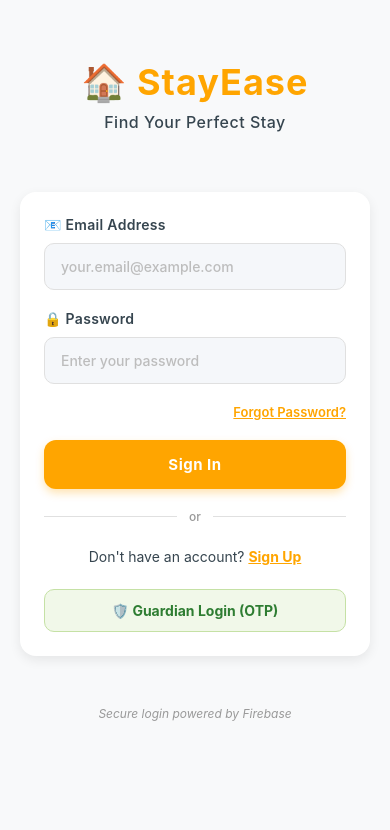
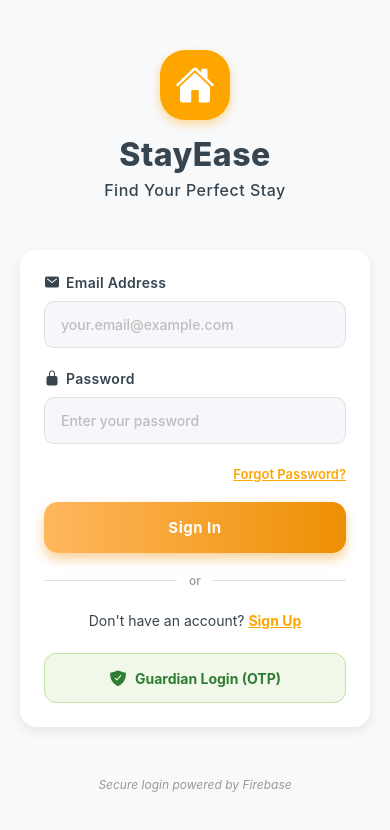
Before and after one commit to P-arjunie/StayEase, a React Native app: screen /Login in a window 390 px wide. Shown: the top 830 px of the page. Built offline with nearby package versions, Linux system fonts and the light colour scheme; no server answers.

Commit message:
feat: enhance UI with animated buttons and skeleton loaders; integrate Ionicons for improved iconography

```diff
--- a/BrowseProperties.js
+++ b/BrowseProperties.js
@@ -3,6 +3,10 @@
 import { SafeAreaView } from "react-native-safe-area-context";
 import { collection, getDocs } from 'firebase/firestore';
 import { db, auth, getUserProfile } from "./config/firebase";
+import { Ionicons } from '@expo/vector-icons';
+import { PropertyCardSkeleton } from './components/SkeletonLoader';
+import AnimatedButton from './components/AnimatedButton';
+import { LinearGradient } from 'expo-linear-gradient';
 
 const BrowseProperties = ({ navigation }) => {
 	const [properties, setProperties] = useState([]);
@@ -149,7 +153,7 @@
 						onChangeText={handleSearch}
 						placeholderTextColor="#BDBDBD"
 					/>
-					<Text style={styles.searchIcon}>🔍</Text>
+					<Ionicons name="search" size={18} color="#757575" style={styles.searchIcon} />
 				</View>
 
 				{/* Properties Count */}
@@ -161,13 +165,14 @@
 
 				{/* Loading State */}
 				{loading ? (
-					<View style={styles.centerContainer}>
-						<ActivityIndicator size="large" color="#FFA500" />
-						<Text style={styles.loadingText}>Loading properties...</Text>
+					<View style={styles.propertiesContainer}>
+						<PropertyCardSkeleton />
+						<PropertyCardSkeleton />
+						<PropertyCardSkeleton />
 					</View>
 				) : filteredProperties.length === 0 ? (
 					<View style={styles.emptyState}>
-						<Text style={styles.emptyIcon}>🏠</Text>
+						<Ionicons name="home-outline" size={56} color="#E0E0E0" style={{ marginBottom: 12 }} />
 						<Text style={styles.emptyText}>
 							{properties.length === 0 ? 'No properties available yet' : 'No properties match your search'}
 						</Text>
@@ -178,13 +183,13 @@
 				) : (
 					<View style={styles.propertiesContainer}>
 						{filteredProperties.map((property, index) => (
-							<TouchableOpacity
+							<AnimatedButton
 								key={index}
 								style={styles.propertyCard}
 								onPress={() => handleViewProperty(property)}
-								activeOpacity={0.9}
 							>
-								<Image
+								<View style={{ overflow: 'hidden', borderRadius: 12 }}>
+									<Image
 									source={{ uri: property.image || "https://storage.googleapis.com/tagjs-prod.appspot.com/v1/0G0oCbffgQ/conpoajh_expires_30_days.png" }}
 									resizeMode="cover"
 									style={styles.propertyImage}
@@ -199,19 +204,22 @@
 
 								<View style={styles.propertyContent}>
 									<Text style={styles.propertyName}>{property.name}</Text>
-									<Text style={styles.propertyLocation}>📍 {property.address}</Text>
+									<View style={styles.locationContainer}>
+										<Ionicons name="location" size={14} color="#757575" />
+										<Text style={styles.propertyLocation}>{property.address}</Text>
+									</View>
 
 									<View style={styles.propertyMetaRow}>
 										<View style={styles.metaItem}>
-											<Text style={styles.metaIcon}>🛏️</Text>
+											<Ionicons name="bed-outline" size={16} color="#757575" />
 											<Text style={styles.metaText}>{property.bedrooms} Bed</Text>
 										</View>
 										<View style={styles.metaItem}>
-											<Text style={styles.metaIcon}>🚿</Text>
+											<Ionicons name="water-outline" size={16} color="#757575" />
 											<Text style={styles.metaText}>{property.bathrooms} Bath</Text>
 										</View>
 										<View style={styles.metaItem}>
-											<Text style={styles.metaIcon}>👥</Text>
+											<Ionicons name="people-outline" size={16} color="#757575" />
 											<Text style={styles.metaText}>{property.availableTenants}/{property.totalTenants}</Text>
 										</View>
 									</View>
@@ -220,14 +228,19 @@
 										Rs {property.monthlyRent?.toLocaleString()}/month
 									</Text>
 
-									<TouchableOpacity
-										style={styles.viewButton}
-										onPress={() => handleViewProperty(property)}
-									>
-										<Text style={styles.viewButtonText}>View Details</Text>
+									<TouchableOpacity onPress={() => handleViewProperty(property)}>
+										<LinearGradient
+											colors={['#FFB75E', '#ED8F03']}
+											style={styles.viewButton}
+											start={{ x: 0, y: 0 }}
+											end={{ x: 1, y: 0 }}
+										>
+											<Text style={styles.viewButtonText}>View Details</Text>
+										</LinearGradient>
 									</TouchableOpacity>
 								</View>
-							</TouchableOpacity>
+								</View>
+							</AnimatedButton>
 						))}
 					</View>
 				)}
@@ -361,10 +374,15 @@
 		color: '#36454F',
 		marginBottom: 4,
 	},
+	locationContainer: {
+		flexDirection: 'row',
+		alignItems: 'center',
+		marginBottom: 10,
+	},
 	propertyLocation: {
 		fontSize: 13,
 		color: '#757575',
-		marginBottom: 10,
+		marginLeft: 4,
 	},
 	propertyMetaRow: {
 		flexDirection: 'row',
--- a/LandlordDashboard.js
+++ b/LandlordDashboard.js
@@ -3,6 +3,10 @@
 import { SafeAreaView } from "react-native-safe-area-context";
 import { auth } from "./config/firebase";
 import { getLandlordProperties } from "./config/firebase";
+import { Ionicons } from '@expo/vector-icons';
+import { PropertyCardSkeleton } from './components/SkeletonLoader';
+import AnimatedButton from './components/AnimatedButton';
+import { LinearGradient } from 'expo-linear-gradient';
 
 const LandlordDashboard = ({ navigation }) => {
 	const [properties, setProperties] = useState([]);
@@ -63,7 +67,10 @@
 				{/* Header */}
 				<View style={styles.header}>
 					<View style={styles.headerContent}>
-						<Text style={styles.headerTitle}>🏠 StayEase</Text>
+						<View style={{ flexDirection: 'row', alignItems: 'center', marginBottom: 4 }}>
+							<Ionicons name="home" size={20} color="#FFFFFF" style={{ marginRight: 6 }} />
+							<Text style={styles.headerTitle}>StayEase</Text>
+						</View>
 						<Text style={styles.headerSubtitle}>Manage your properties and tenants</Text>
 					</View>
 					<TouchableOpacity onPress={handleLogout} style={styles.logoutButton}>
@@ -95,15 +102,21 @@
 						style={styles.statCard}
 						onPress={() => navigation.navigate('FinancesTab')}
 					>
-						<Text style={styles.statNumber}>💳</Text>
+						<Ionicons name="card" size={28} color="#FFA500" style={{ marginBottom: 6 }} />
 						<Text style={styles.statLabel}>View Payments</Text>
 					</TouchableOpacity>
 				</View>
 
-				{/* Add Property Button */}
-				<TouchableOpacity style={styles.addButton} onPress={handleAddProperty}>
-					<Text style={styles.addButtonText}>+ Add New Property</Text>
-				</TouchableOpacity>
+				<AnimatedButton onPress={handleAddProperty}>
+					<LinearGradient
+						colors={['#FFB75E', '#ED8F03']}
+						style={styles.addButton}
+						start={{ x: 0, y: 0 }}
+						end={{ x: 1, y: 0 }}
+					>
+						<Text style={styles.addButtonText}>+ Add New Property</Text>
+					</LinearGradient>
+				</AnimatedButton>
 
 				{/* Properties Section */}
 				<View style={styles.section}>
@@ -111,8 +124,9 @@
 				</View>
 
 				{loading ? (
-					<View style={styles.centerContainer}>
-						<ActivityIndicator size="large" color="#FFA500" />
+					<View style={{ paddingHorizontal: 20 }}>
+						<PropertyCardSkeleton />
+						<PropertyCardSkeleton />
 					</View>
 				) : properties.length === 0 ? (
 					<View style={styles.emptyState}>
@@ -130,7 +144,10 @@
 							<View style={styles.propertyContent}>
 								<Text style={styles.propertyName}>{property.name}</Text>
 								<View style={styles.propertyMeta}>
-									<Text style={styles.propertyLocation}>📍 {property.address}</Text>
+									<View style={{ flexDirection: 'row', alignItems: 'center', flex: 1 }}>
+										<Ionicons name="location" size={12} color="#757575" style={{ marginRight: 4 }} />
+										<Text style={styles.propertyLocation}>{property.address}</Text>
+									</View>
 									<View style={[styles.statusBadge, property.status === 'active' ? styles.activeBadge : styles.inactiveBadge]}>
 										<Text style={styles.statusText}>
 											{property.status === 'active' ? '✓ Active' : '○ Inactive'}
@@ -139,8 +156,14 @@
 								</View>
 								<Text style={styles.propertyPrice}>Rs {property.monthlyRent?.toLocaleString()}/month</Text>
 								<View style={styles.propertyDetails}>
-									<Text style={styles.detailText}>🛏️ {property.bedrooms} Bed</Text>
-									<Text style={styles.detailText}>🚿 {property.bathrooms} Bath</Text>
+									<View style={{ flexDirection: 'row', alignItems: 'center' }}>
+										<Ionicons name="bed-outline" size={14} color="#757575" style={{ marginRight: 4 }} />
+										<Text style={styles.detailText}>{property.bedrooms} Bed</Text>
+									</View>
+									<View style={{ flexDirection: 'row', alignItems: 'center' }}>
+										<Ionicons name="water-outline" size={14} color="#757575" style={{ marginRight: 4 }} />
+										<Text style={styles.detailText}>{property.bathrooms} Bath</Text>
+									</View>
 								</View>
 								<View style={styles.actionButtons}>
 									<TouchableOpacity
@@ -188,7 +211,6 @@
 		fontSize: 22,
 		fontWeight: 'bold',
 		color: '#FFFFFF',
-		marginBottom: 4,
 	},
 	headerSubtitle: {
 		fontSize: 13,
--- a/Login.js
+++ b/Login.js
@@ -4,6 +4,9 @@
 import { loginWithEmail, getUserProfile } from './config/firebase';
 import { getAuth, signOut } from 'firebase/auth';
 import { handleError } from './utils/errorHandler';
+import { Ionicons } from '@expo/vector-icons';
+import { LinearGradient } from 'expo-linear-gradient';
+import AnimatedButton from './components/AnimatedButton';
 
 const auth = getAuth();
 
@@ -48,13 +51,19 @@
 		<SafeAreaView style={styles.container}>
 			<ScrollView style={styles.scrollView} showsVerticalScrollIndicator={false}>
 				<View style={styles.header}>
-					<Text style={styles.logo}>🏠 StayEase</Text>
+					<View style={styles.logoContainer}>
+						<Ionicons name="home" size={40} color="#FFFFFF" />
+					</View>
+					<Text style={styles.logoText}>StayEase</Text>
 					<Text style={styles.subtitle}>Find Your Perfect Stay</Text>
 				</View>
 
 				<View style={styles.formContainer}>
 					<View style={styles.inputGroup}>
-						<Text style={styles.label}>📧 Email Address</Text>
+						<View style={styles.labelContainer}>
+							<Ionicons name="mail" size={16} color="#36454F" style={styles.labelIcon} />
+							<Text style={styles.label}>Email Address</Text>
+						</View>
 						<TextInput
 							style={styles.input}
 							placeholder="your.email@example.com"
@@ -67,7 +76,10 @@
 					</View>
 
 					<View style={styles.inputGroup}>
-						<Text style={styles.label}>🔒 Password</Text>
+						<View style={styles.labelContainer}>
+							<Ionicons name="lock-closed" size={16} color="#36454F" style={styles.labelIcon} />
+							<Text style={styles.label}>Password</Text>
+						</View>
 						<TextInput
 							style={styles.input}
 							placeholder="Enter your password"
@@ -82,16 +94,21 @@
 						<Text style={styles.forgotPassword}>Forgot Password?</Text>
 					</TouchableOpacity>
 
-					<TouchableOpacity
-						style={[styles.button, loading && styles.buttonDisabled]}
+					<AnimatedButton
 						onPress={handleSignIn}
 						disabled={loading}
-						activeOpacity={0.8}
 					>
-						<Text style={styles.buttonText}>
-							{loading ? "Signing In..." : "Sign In"}
-						</Text>
-					</TouchableOpacity>
+						<LinearGradient
+							colors={['#FFB75E', '#ED8F03']}
+							style={[styles.button, loading && styles.buttonDisabled]}
+							start={{ x: 0, y: 0 }}
+							end={{ x: 1, y: 0 }}
+						>
+							<Text style={styles.buttonText}>
+								{loading ? "Signing In..." : "Sign In"}
+							</Text>
+						</LinearGradient>
+					</AnimatedButton>
 
 					<View style={styles.divider}>
 						<View style={styles.dividerLine}></View>
@@ -106,12 +123,12 @@
 						</TouchableOpacity>
 					</View>
 
-					<TouchableOpacity
-						style={styles.guardianLoginButton}
-						onPress={() => navigation.navigate('GuardianLogin')}
-					>
-						<Text style={styles.guardianLoginText}>🛡️ Guardian Login (OTP)</Text>
-					</TouchableOpacity>
+					<AnimatedButton onPress={() => navigation.navigate('GuardianLogin')}>
+						<View style={styles.guardianLoginButton}>
+							<Ionicons name="shield-checkmark" size={18} color="#2E7D32" style={{ marginRight: 8 }} />
+							<Text style={styles.guardianLoginText}>Guardian Login (OTP)</Text>
+						</View>
+					</AnimatedButton>
 				</View>
 
 				<View style={styles.footer}>
@@ -132,17 +149,31 @@
 		paddingHorizontal: 20,
 	},
 	header: {
-		paddingVertical: 60,
+		paddingVertical: 50,
 		paddingHorizontal: 20,
 		alignItems: 'center',
 		justifyContent: 'center',
 	},
-	logo: {
-		fontSize: 36,
-		fontWeight: 'bold',
-		color: '#FFA500',
-		marginBottom: 8,
-		letterSpacing: 1,
+	logoContainer: {
+		backgroundColor: '#FFA500',
+		width: 70,
+		height: 70,
+		borderRadius: 25,
+		alignItems: 'center',
+		justifyContent: 'center',
+		marginBottom: 15,
+		shadowColor: '#FFA500',
+		shadowOpacity: 0.4,
+		shadowOffset: { width: 0, height: 4 },
+		shadowRadius: 10,
+		elevation: 8,
+	},
+	logoText: {
+		fontSize: 32,
+		fontWeight: '800',
+		color: '#36454F',
+		marginBottom: 6,
+		letterSpacing: 0.5,
 	},
 	subtitle: {
 		fontSize: 16,
@@ -162,13 +193,20 @@
 		elevation: 8,
 	},
 	inputGroup: {
-		marginBottom: 20,
+		marginBottom: 22,
+	},
+	labelContainer: {
+		flexDirection: 'row',
+		alignItems: 'center',
+		marginBottom: 10,
+	},
+	labelIcon: {
+		marginRight: 6,
 	},
 	label: {
 		fontSize: 14,
 		fontWeight: '600',
 		color: '#36454F',
-		marginBottom: 10,
 		letterSpacing: 0.3,
 	},
 	input: {
@@ -194,15 +232,14 @@
 	button: {
 		alignItems: 'center',
 		justifyContent: 'center',
-		backgroundColor: '#FFA500',
-		borderRadius: 12,
-		paddingVertical: 15,
+		borderRadius: 14,
+		paddingVertical: 16,
 		marginBottom: 20,
-		shadowColor: '#FFA500',
-		shadowOpacity: 0.3,
-		shadowOffset: { width: 0, height: 4 },
-		shadowRadius: 8,
-		elevation: 6,
+		shadowColor: '#ED8F03',
+		shadowOpacity: 0.4,
+		shadowOffset: { width: 0, height: 6 },
+		shadowRadius: 12,
+		elevation: 8,
 	},
 	buttonDisabled: {
 		backgroundColor: '#CCCCCC',
@@ -247,12 +284,14 @@
 	},
 	guardianLoginButton: {
 		marginTop: 24,
-		paddingVertical: 12,
+		paddingVertical: 14,
 		backgroundColor: '#F1F8E9',
-		borderRadius: 10,
+		borderRadius: 12,
 		borderWidth: 1,
 		borderColor: '#C5E1A5',
+		flexDirection: 'row',
 		alignItems: 'center',
+		justifyContent: 'center',
 	},
 	guardianLoginText: {
 		color: '#2E7D32',
--- a/StudentDashboard.js
+++ b/StudentDashboard.js
@@ -2,6 +2,9 @@
 import { View, ScrollView, Text, TouchableOpacity, StyleSheet } from "react-native";
 import { SafeAreaView } from "react-native-safe-area-context";
 import { auth, getUserProfile } from "./config/firebase";
+import { Ionicons } from '@expo/vector-icons';
+import AnimatedButton from './components/AnimatedButton';
+import { LinearGradient } from 'expo-linear-gradient';
 
 const StudentDashboard = ({ navigation }) => {
 	const [userProfile, setUserProfile] = useState(null);
@@ -33,7 +36,7 @@
 
 				{userProfile?.guardianOverridden && (
 					<View style={styles.guardianAlert}>
-						<Text style={styles.guardianAlertIcon}>🛡️</Text>
+						<Ionicons name="shield-checkmark" size={24} color="#2E7D32" style={{ marginRight: 10 }} />
 						<View style={styles.guardianAlertTextContainer}>
 							<Text style={styles.guardianAlertTitle}>Guardian Linked & Active</Text>
 							<Text style={styles.guardianAlertText}>
@@ -100,11 +103,16 @@
 
 
 
-				<TouchableOpacity style={styles.buttonLogout} onPress={() => navigation.navigate('Login')}>
-					<Text style={styles.text6}>
-						{"Logout"}
-					</Text>
-				</TouchableOpacity>
+				<AnimatedButton onPress={() => navigation.navigate('Login')}>
+					<LinearGradient
+						colors={['#E74C3C', '#C0392B']}
+						style={styles.buttonLogout}
+						start={{ x: 0, y: 0 }}
+						end={{ x: 1, y: 0 }}
+					>
+						<Text style={styles.text6}>Logout</Text>
+					</LinearGradient>
+				</AnimatedButton>
 			</ScrollView>
 		</SafeAreaView>
 	);
@@ -153,10 +161,6 @@
 		marginHorizontal: 20,
 		marginBottom: 20,
 		alignItems: 'center',
-	},
-	guardianAlertIcon: {
-		fontSize: 24,
-		marginRight: 10,
 	},
 	guardianAlertTextContainer: {
 		flex: 1,
--- a/StudentRegistration.js
+++ b/StudentRegistration.js
@@ -4,6 +4,8 @@
 import * as ImagePicker from 'expo-image-picker';
 import { registerWithEmail, createUserProfile } from './config/firebase';
 import SelectPicker from './components/SelectPicker';
+import AnimatedButton from './components/AnimatedButton';
+import { LinearGradient } from 'expo-linear-gradient';
 import { validateEmail, validateMobile, validatePassword, validateBudgetRange, validateStudentID } from './utils/validations';
 import { handleError } from './utils/errorHandler';
 
@@ -233,9 +235,11 @@
 								</View>
 
 								<View style={styles.wizardNav}>
-									<TouchableOpacity style={styles.nextButton} onPress={() => setStep(2)}>
-										<Text style={styles.buttonText}>Next →</Text>
-									</TouchableOpacity>
+									<AnimatedButton style={{ flex: 1 }} onPress={() => setStep(2)}>
+										<LinearGradient colors={['#FFB75E', '#ED8F03']} style={styles.nextButton} start={{ x: 0, y: 0 }} end={{ x: 1, y: 0 }}>
+											<Text style={styles.buttonText}>Next →</Text>
+										</LinearGradient>
+									</AnimatedButton>
 								</View>
 								</>)}
 
@@ -277,9 +281,11 @@
 								</View>
 
 								<View style={styles.wizardNav}>
-									<TouchableOpacity style={styles.nextButton} onPress={() => setStep(3)}>
-										<Text style={styles.buttonText}>Next →</Text>
-									</TouchableOpacity>
+									<AnimatedButton style={{ flex: 1 }} onPress={() => setStep(3)}>
+										<LinearGradient colors={['#FFB75E', '#ED8F03']} style={styles.nextButton} start={{ x: 0, y: 0 }} end={{ x: 1, y: 0 }}>
+											<Text style={styles.buttonText}>Next →</Text>
+										</LinearGradient>
+									</AnimatedButton>
 									<TouchableOpacity style={styles.prevButton} onPress={() => setStep(1)}>
 										<Text style={styles.prevButtonText}>← Back</Text>
 									</TouchableOpacity>
@@ -392,9 +398,11 @@
 									<Text style={styles.checkboxText}> I accept the Terms & Conditions *</Text>
 								</TouchableOpacity>
 								<View style={styles.wizardNav}>
-									<TouchableOpacity style={[styles.button, loading && styles.buttonDisabled, { flex: 1 }]} onPress={handleRegister} disabled={loading}>
-										<Text style={styles.buttonText}>{loading ? 'Registering...' : 'Complete Registration'}</Text>
-									</TouchableOpacity>
+									<AnimatedButton style={{ flex: 1 }} onPress={handleRegister} disabled={loading}>
+										<LinearGradient colors={['#FFB75E', '#ED8F03']} style={[styles.button, loading && styles.buttonDisabled]} start={{ x: 0, y: 0 }} end={{ x: 1, y: 0 }}>
+											<Text style={styles.buttonText}>{loading ? 'Registering...' : 'Complete Registration'}</Text>
+										</LinearGradient>
+									</AnimatedButton>
 									<TouchableOpacity style={styles.prevButton} onPress={() => setStep(2)}>
 										<Text style={styles.prevButtonText}>← Back</Text>
 									</TouchableOpacity>
@@ -414,6 +422,18 @@
 
 const styles = StyleSheet.create({
 	container: { flex: 1, backgroundColor: "#FFFFFF" },
+	button: {
+		alignItems: 'center',
+		justifyContent: 'center',
+		borderRadius: 12,
+		paddingVertical: 15,
+		shadowColor: '#ED8F03',
+		shadowOpacity: 0.3,
+		shadowOffset: { width: 0, height: 4 },
+		shadowRadius: 8,
+		elevation: 6,
+		flex: 1,
+	},
 	scrollView: {
 		flex: 1,
 		backgroundColor: "#F5F5F5",
@@ -461,14 +481,6 @@
 	checkboxChecked: { fontSize: 18, color: '#FFA500' },
 	checkboxUnchecked: { fontSize: 18, color: '#D3D3D3' },
 	checkboxText: { fontSize: 13, color: '#36454F' },
-	button: {
-		alignItems: "center",
-		backgroundColor: "#FFA500",
-		borderRadius: 8,
-		paddingVertical: 12,
-		marginHorizontal: 26,
-		marginBottom: 10,
-	},
 	buttonDisabled: {
 		opacity: 0.6,
 		backgroundColor: "#CCCCCC",
@@ -509,9 +521,14 @@
 	nextButton: {
 		flex: 1,
 		alignItems: "center",
-		backgroundColor: "#FFA500",
-		borderRadius: 8,
-		paddingVertical: 12,
+		justifyContent: 'center',
+		borderRadius: 12,
+		paddingVertical: 15,
+		shadowColor: '#ED8F03',
+		shadowOpacity: 0.3,
+		shadowOffset: { width: 0, height: 4 },
+		shadowRadius: 8,
+		elevation: 6,
 	},
 	prevButton: {
 		alignItems: "center",
--- /dev/null
+++ b/components/AnimatedButton.js
@@ -0,0 +1,45 @@
+import React, { useRef } from 'react';
+import { Animated, TouchableWithoutFeedback, StyleSheet, View } from 'react-native';
+
+const AnimatedButton = ({ onPress, children, style, disabled = false }) => {
+	const scaleValue = useRef(new Animated.Value(1)).current;
+
+	const onPressIn = () => {
+		if (disabled) return;
+		Animated.spring(scaleValue, {
+			toValue: 0.95,
+			useNativeDriver: true,
+		}).start();
+	};
+
+	const onPressOut = () => {
+		if (disabled) return;
+		Animated.spring(scaleValue, {
+			toValue: 1,
+			friction: 4,
+			tension: 40,
+			useNativeDriver: true,
+		}).start();
+	};
+
+	return (
+		<TouchableWithoutFeedback
+			onPressIn={onPressIn}
+			onPressOut={onPressOut}
+			onPress={disabled ? null : onPress}
+			disabled={disabled}
+		>
+			<Animated.View style={[style, { transform: [{ scale: scaleValue }] }, disabled && styles.disabled]}>
+				{children}
+			</Animated.View>
+		</TouchableWithoutFeedback>
+	);
+};
+
+const styles = StyleSheet.create({
+	disabled: {
+		opacity: 0.6,
+	},
+});
+
+export default AnimatedButton;
--- /dev/null
+++ b/components/SkeletonLoader.js
@@ -0,0 +1,93 @@
+import React, { useEffect, useRef } from 'react';
+import { View, Animated, StyleSheet, Dimensions } from 'react-native';
+
+const { width } = Dimensions.get('window');
+
+const SkeletonLoader = ({ width: skeletonWidth, height: skeletonHeight, style, borderRadius = 8 }) => {
+	const opacity = useRef(new Animated.Value(0.3)).current;
+
+	useEffect(() => {
+		Animated.loop(
+			Animated.sequence([
+				Animated.timing(opacity, {
+					toValue: 0.7,
+					duration: 800,
+					useNativeDriver: true,
+				}),
+				Animated.timing(opacity, {
+					toValue: 0.3,
+					duration: 800,
+					useNativeDriver: true,
+				}),
+			])
+		).start();
+	}, [opacity]);
+
+	return (
+		<Animated.View
+			style={[
+				styles.skeleton,
+				{
+					width: skeletonWidth || '100%',
+					height: skeletonHeight || 20,
+					borderRadius,
+					opacity,
+				},
+				style,
+			]}
+		/>
+	);
+};
+
+export const PropertyCardSkeleton = () => {
+	return (
+		<View style={styles.card}>
+			{/* Image Placeholder */}
+			<SkeletonLoader height={180} borderRadius={12} style={{ marginBottom: 15 }} />
+
+			{/* Title and Price */}
+			<View style={styles.row}>
+				<SkeletonLoader width={150} height={24} />
+				<SkeletonLoader width={80} height={24} />
+			</View>
+
+			{/* Address */}
+			<SkeletonLoader width={200} height={16} style={{ marginTop: 10, marginBottom: 15 }} />
+
+			{/* Facilities row */}
+			<View style={styles.facilitiesRow}>
+				<SkeletonLoader width={60} height={30} borderRadius={15} style={{ marginRight: 8 }} />
+				<SkeletonLoader width={60} height={30} borderRadius={15} style={{ marginRight: 8 }} />
+				<SkeletonLoader width={60} height={30} borderRadius={15} />
+			</View>
+		</View>
+	);
+};
+
+const styles = StyleSheet.create({
+	skeleton: {
+		backgroundColor: '#E0E0E0',
+	},
+	card: {
+		backgroundColor: '#FFFFFF',
+		borderRadius: 16,
+		padding: 16,
+		marginBottom: 20,
+		shadowColor: '#000',
+		shadowOpacity: 0.05,
+		shadowOffset: { width: 0, height: 4 },
+		shadowRadius: 10,
+		elevation: 4,
+	},
+	row: {
+		flexDirection: 'row',
+		justifyContent: 'space-between',
+		alignItems: 'center',
+	},
+	facilitiesRow: {
+		flexDirection: 'row',
+		alignItems: 'center',
+	}
+});
+
+export default SkeletonLoader;
--- a/package.json
+++ b/package.json
@@ -17,6 +17,7 @@
     "@react-navigation/native-stack": "^7.10.1",
     "expo": "~54.0.32",
     "expo-image-picker": "~17.0.10",
+    "expo-linear-gradient": "^56.0.4",
     "expo-status-bar": "~3.0.9",
     "firebase": "^12.8.0",
     "react": "19.1.0",
```
Also changed, not shown: App.js (+8 -7 lines), 1 other file (tests, documents, lock files or other folders).
